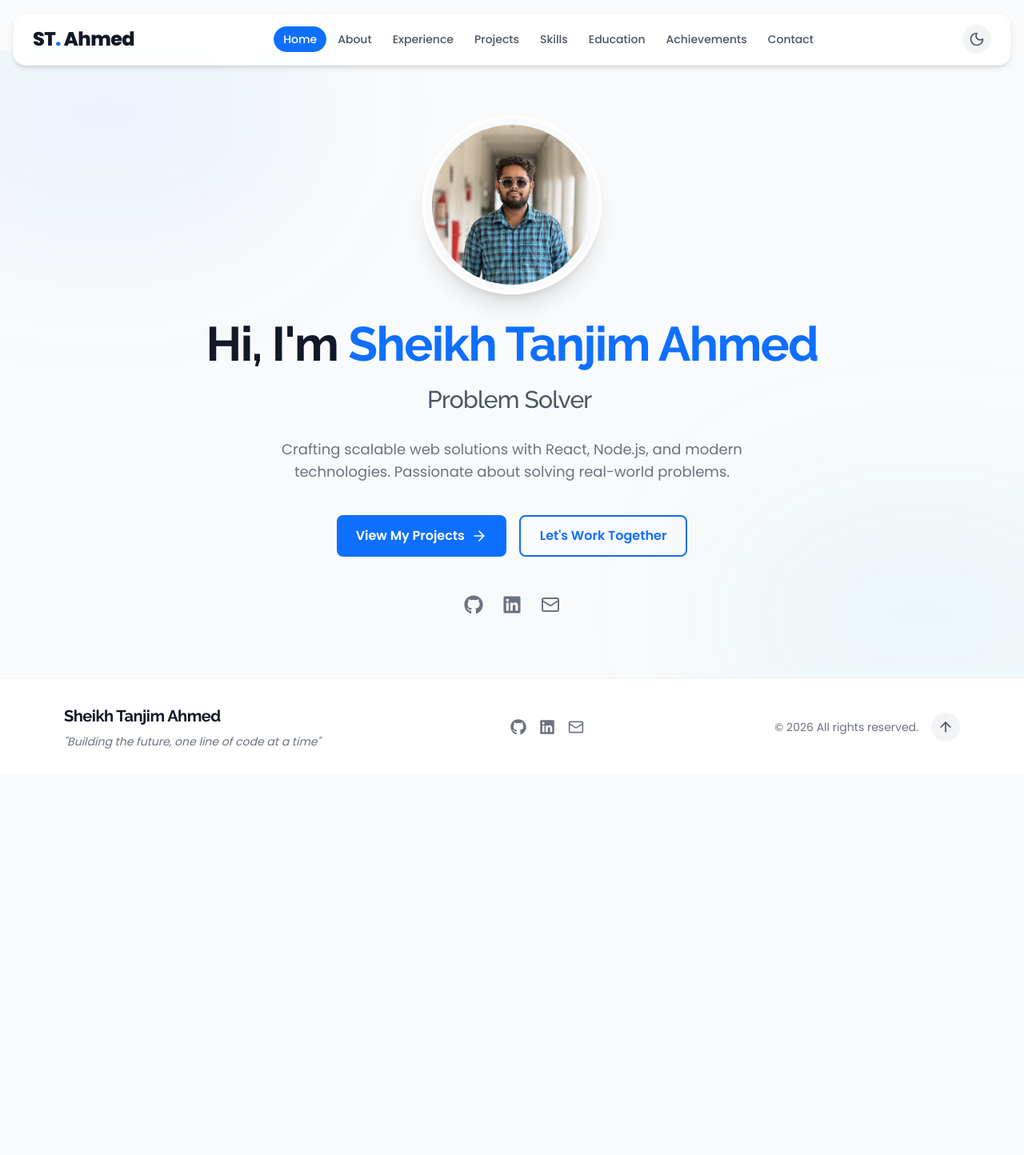
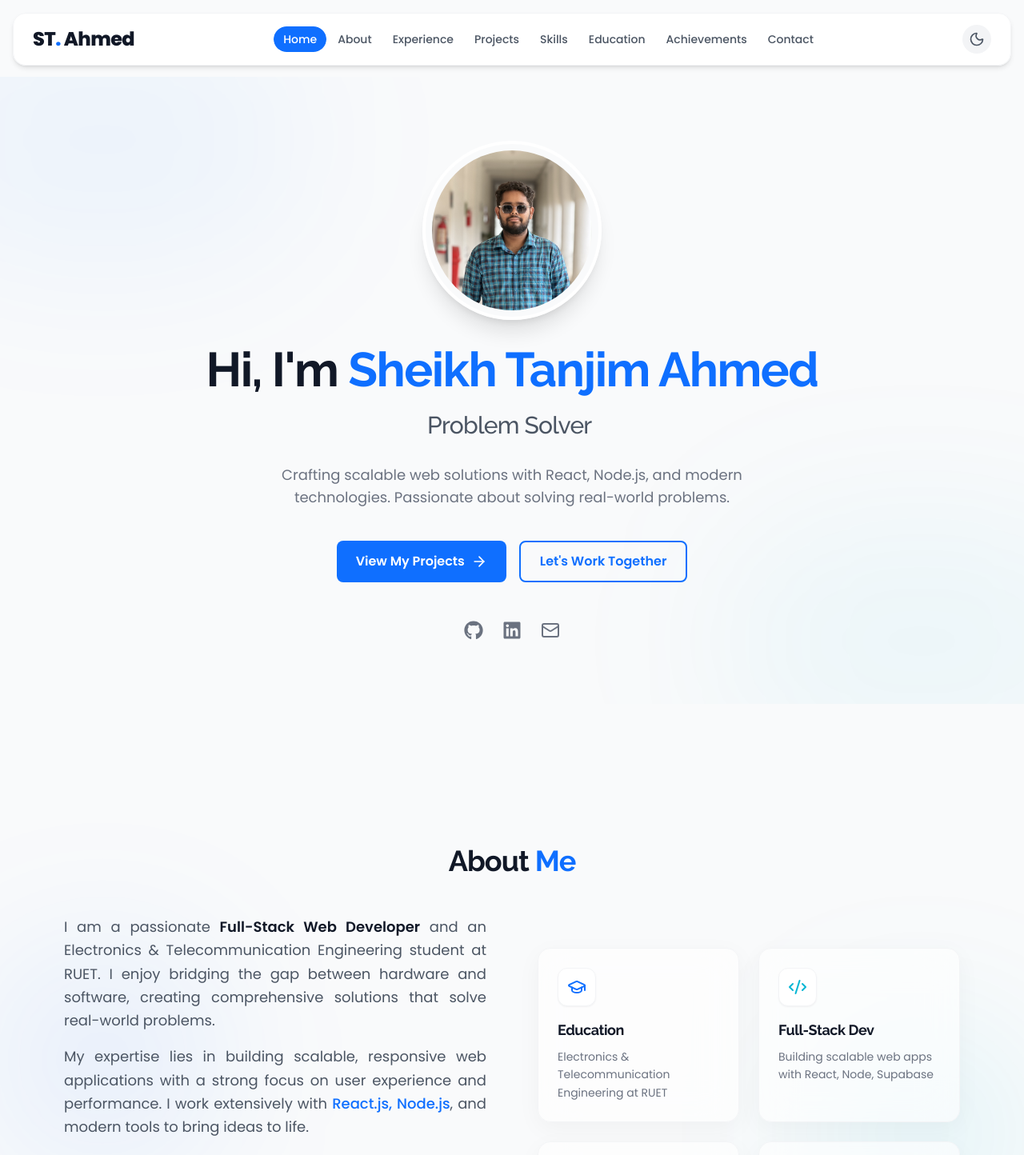
Before and after one commit to tanjim079/protfolio, a React app: page / in a window 1280 px wide. Shown: the top 1444 px of the page at 80% size. Before the commit the page ends 969 px from the top, so only its background shows below. Built offline with nearby package versions, Linux system fonts and the light colour scheme; the HTML template or start-up script is replaced by a standard one.

Commit message:
Convert portfolio to premium single-page application with smooth scrolling and animations

```diff
--- a/src/App.jsx
+++ b/src/App.jsx
@@ -1,9 +1,7 @@
-import { BrowserRouter as Router, Routes, Route, useLocation } from 'react-router-dom';
-import { AnimatePresence } from 'framer-motion';
 import Navbar from './components/Navbar';
 import Footer from './components/Footer';
 import ScrollToTop from './components/ScrollToTop';
-import PageTransition from './components/PageTransition';
+import SectionWrapper from './components/SectionWrapper';
 
 // Pages
 import Home from './pages/Home';
@@ -15,37 +13,46 @@ import Education from './pages/Education';
 import Achievements from './pages/Achievements';
 import Contact from './pages/Contact';
 
-function AnimatedRoutes() {
-  const location = useLocation();
-
-  return (
-    <AnimatePresence mode="wait">
-      <Routes location={location} key={location.pathname}>
-        <Route path="/" element={<PageTransition><Home /></PageTransition>} />
-        <Route path="/about" element={<PageTransition><About /></PageTransition>} />
-        <Route path="/projects" element={<PageTransition><Projects /></PageTransition>} />
-        <Route path="/skills" element={<PageTransition><Skills /></PageTransition>} />
-        <Route path="/experience" element={<PageTransition><Experience /></PageTransition>} />
-        <Route path="/education" element={<PageTransition><Education /></PageTransition>} />
-        <Route path="/achievements" element={<PageTransition><Achievements /></PageTransition>} />
-        <Route path="/contact" element={<PageTransition><Contact /></PageTransition>} />
-      </Routes>
-    </AnimatePresence>
-  );
-}
-
 function App() {
   return (
-    <Router>
+    <div className="flex flex-col min-h-screen overflow-x-hidden">
+      <Navbar />
+      <main className="flex-grow relative">
+        <SectionWrapper id="home" className="pt-24">
+          <Home />
+        </SectionWrapper>
+
+        <SectionWrapper id="about">
+          <About />
+        </SectionWrapper>
+
+        <SectionWrapper id="experience">
+          <Experience />
+        </SectionWrapper>
+
+        <SectionWrapper id="projects">
+          <Projects />
+        </SectionWrapper>
+
+        <SectionWrapper id="skills">
+          <Skills />
+        </SectionWrapper>
+
+        <SectionWrapper id="education">
+          <Education />
+        </SectionWrapper>
+
+        <SectionWrapper id="achievements">
+          <Achievements />
+        </SectionWrapper>
+
+        <SectionWrapper id="contact">
+          <Contact />
+        </SectionWrapper>
+      </main>
+      <Footer />
       <ScrollToTop />
-      <div className="flex flex-col min-h-screen overflow-x-hidden">
-        <Navbar />
-        <main className="flex-grow pt-16">
-          <AnimatedRoutes />
-        </main>
-        <Footer />
-      </div>
-    </Router>
+    </div>
   );
 }
 
--- a/src/components/Footer.jsx
+++ b/src/components/Footer.jsx
@@ -1,13 +1,8 @@
-import { ArrowUp, Mail } from 'lucide-react';
+import { Mail } from 'lucide-react';
 import { FaGithub, FaLinkedin } from 'react-icons/fa';
 
 export default function Footer() {
-  const scrollToTop = () => {
-    window.scrollTo({
-      top: 0,
-      behavior: 'smooth'
-    });
-  };
+
 
   const year = new Date().getFullYear();
 
@@ -44,13 +39,7 @@ export default function Footer() {
             <p className="text-sm text-gray-500 dark:text-gray-400">
               © {year} All rights reserved.
             </p>
-            <button
-              onClick={scrollToTop}
-              className="p-2 bg-gray-100 dark:bg-slate-800 text-gray-600 dark:text-gray-300 rounded-full hover:bg-primary hover:text-white dark:hover:bg-primary dark:hover:text-white transition-all focus:outline-none focus:ring-2 focus:ring-primary focus:ring-offset-2 dark:focus:ring-offset-dark-card"
-              aria-label="Back to Top"
-            >
-              <ArrowUp className="w-5 h-5" />
-            </button>
+
           </div>
 
         </div>
--- a/src/components/Navbar.jsx
+++ b/src/components/Navbar.jsx
@@ -1,24 +1,45 @@
 import { useState, useEffect } from 'react';
-import { NavLink } from 'react-router-dom';
 import { Menu, X, Moon, Sun } from 'lucide-react';
 
 export default function Navbar() {
   const [isOpen, setIsOpen] = useState(false);
   const [isScrolled, setIsScrolled] = useState(false);
+  const [activeSection, setActiveSection] = useState('home');
 
   const [darkMode, setDarkMode] = useState(() => {
     return localStorage.theme === 'dark' || (!('theme' in localStorage) && window.matchMedia('(prefers-color-scheme: dark)').matches);
   });
 
+  const navLinks = [
+    { name: 'Home', id: 'home' },
+    { name: 'About', id: 'about' },
+    { name: 'Experience', id: 'experience' },
+    { name: 'Projects', id: 'projects' },
+    { name: 'Skills', id: 'skills' },
+    { name: 'Education', id: 'education' },
+    { name: 'Achievements', id: 'achievements' },
+    { name: 'Contact', id: 'contact' },
+  ];
+
   useEffect(() => {
     const handleScroll = () => {
       setIsScrolled(window.scrollY > 10);
+
+      const scrollPosition = window.scrollY + 100;
+
+      // Scroll spy logic
+      let currentSection = 'home';
+      for (const link of navLinks) {
+        const section = document.getElementById(link.id);
+        if (section && section.offsetTop <= scrollPosition) {
+          currentSection = link.id;
+        }
+      }
+      setActiveSection(currentSection);
     };
     window.addEventListener('scroll', handleScroll);
     return () => window.removeEventListener('scroll', handleScroll);
   }, []);
-
-
 
   // Prevent body scroll when mobile menu is open
   useEffect(() => {
@@ -52,16 +73,15 @@ export default function Navbar() {
     }
   };
 
-  const navLinks = [
-    { name: 'Home', path: '/' },
-    { name: 'About', path: '/about' },
-    { name: 'Experience', path: '/experience' },
-    { name: 'Projects', path: '/projects' },
-    { name: 'Skills', path: '/skills' },
-    { name: 'Education', path: '/education' },
-    { name: 'Achievements', path: '/achievements' },
-    { name: 'Contact', path: '/contact' },
-  ];
+  const scrollToSection = (e, id) => {
+    e.preventDefault();
+    const element = document.getElementById(id);
+    if (element) {
+      const y = element.getBoundingClientRect().top + window.scrollY - 80;
+      window.scrollTo({ top: y, behavior: 'smooth' });
+    }
+    setIsOpen(false);
+  };
 
   return (
     <>
@@ -76,37 +96,32 @@ export default function Navbar() {
           <div className="flex justify-between items-center h-10">
             {/* Logo */}
             <div className="flex-shrink-0 flex items-center">
-              <NavLink to="/" className="text-xl md:text-2xl font-extrabold tracking-tight text-gray-900 dark:text-white group">
+              <a href="#home" onClick={(e) => scrollToSection(e, 'home')} className="text-xl md:text-2xl font-extrabold tracking-tight text-gray-900 dark:text-white group">
                 ST<span className="text-primary group-hover:text-accent transition-colors duration-300">.</span> Ahmed
-              </NavLink>
+              </a>
             </div>
 
             {/* Desktop Navigation */}
             <nav className="hidden lg:flex items-center gap-0.5">
               {navLinks.map((link) => (
-                <NavLink
+                <a
                   key={link.name}
-                  to={link.path}
-                  className={({ isActive }) =>
-                    `relative px-2.5 xl:px-3 py-1.5 rounded-full text-xs xl:text-sm font-medium transition-all duration-300 overflow-hidden group whitespace-nowrap ${
-                      isActive
+                  href={`#${link.id}`}
+                  onClick={(e) => scrollToSection(e, link.id)}
+                  className={`relative px-2.5 xl:px-3 py-1.5 rounded-full text-xs xl:text-sm font-medium transition-all duration-300 overflow-hidden group whitespace-nowrap ${
+                    activeSection === link.id
                       ? 'text-white'
                       : 'text-gray-600 dark:text-gray-300 hover:text-primary dark:hover:text-white'
-                    }`
-                  }
+                  }`}
                 >
-                  {({ isActive }) => (
-                    <>
                   <span className="relative z-10">{link.name}</span>
-                      {isActive && (
+                  {activeSection === link.id && (
                     <span className="absolute inset-0 bg-primary z-0 rounded-full shadow-[0_0_10px_rgba(15,111,255,0.4)]"></span>
                   )}
-                      {!isActive && (
+                  {activeSection !== link.id && (
                     <span className="absolute inset-0 bg-primary/10 dark:bg-primary/20 z-0 rounded-full translate-y-[100%] opacity-0 group-hover:translate-y-0 group-hover:opacity-100 transition-all duration-300 ease-out"></span>
                   )}
-                    </>
-                  )}
-                </NavLink>
+                </a>
               ))}
             </nav>
 
@@ -177,20 +192,18 @@ export default function Navbar() {
             <nav className="flex-1 px-4 py-6 overflow-y-auto">
               <div className="flex flex-col gap-1">
                 {navLinks.map((link) => (
-                  <NavLink
+                  <a
                     key={link.name}
-                    to={link.path}
-                    onClick={() => setIsOpen(false)}
-                    className={({ isActive }) =>
-                      `px-4 py-3 rounded-xl text-sm font-semibold transition-all duration-200 ${
-                        isActive
+                    href={`#${link.id}`}
+                    onClick={(e) => scrollToSection(e, link.id)}
+                    className={`px-4 py-3 rounded-xl text-sm font-semibold transition-all duration-200 ${
+                      activeSection === link.id
                         ? 'bg-primary text-white shadow-md shadow-primary/20'
                         : 'text-gray-700 dark:text-gray-300 hover:bg-gray-100 dark:hover:bg-slate-800 hover:text-primary'
-                      }`
-                    }
+                    }`}
                   >
                     {link.name}
-                  </NavLink>
+                  </a>
                 ))}
               </div>
             </nav>
--- a/src/components/PageTransition.jsx
+++ /dev/null
@@ -1,37 +0,0 @@
-import { motion } from 'framer-motion';
-
-const pageVariants = {
-  initial: {
-    opacity: 0,
-    y: 20,
-  },
-  in: {
-    opacity: 1,
-    y: 0,
-  },
-  out: {
-    opacity: 0,
-    y: -20,
-  },
-};
-
-const pageTransition = {
-  type: 'tween',
-  ease: 'anticipate',
-  duration: 0.4,
-};
-
-export default function PageTransition({ children }) {
-  return (
-    <motion.div
-      initial="initial"
-      animate="in"
-      exit="out"
-      variants={pageVariants}
-      transition={pageTransition}
-      className="w-full h-full"
-    >
-      {children}
-    </motion.div>
-  );
-}
--- /dev/null
+++ b/src/components/SectionWrapper.jsx
@@ -0,0 +1,16 @@
+import { motion } from 'framer-motion';
+
+export default function SectionWrapper({ children, id, className = "" }) {
+  return (
+    <motion.section
+      id={id}
+      initial={{ opacity: 0, y: 50 }}
+      whileInView={{ opacity: 1, y: 0 }}
+      viewport={{ once: true, margin: "-100px" }}
+      transition={{ duration: 0.6, type: 'spring', stiffness: 100, damping: 20 }}
+      className={`w-full min-h-screen pt-24 pb-12 ${className}`}
+    >
+      {children}
+    </motion.section>
+  );
+}
--- a/src/pages/About.jsx
+++ b/src/pages/About.jsx
@@ -1,58 +1,122 @@
-import { Download, ExternalLink } from 'lucide-react';
+import { Download, ExternalLink, Code2, Database, GraduationCap, Users } from 'lucide-react';
+import { motion } from 'framer-motion';
 
 export default function About() {
+  const highlights = [
+    {
+      icon: <GraduationCap className="w-6 h-6 text-primary" />,
+      title: "Education",
+      desc: "Electronics & Telecommunication Engineering at RUET"
+    },
+    {
+      icon: <Code2 className="w-6 h-6 text-accent" />,
+      title: "Full-Stack Dev",
+      desc: "Building scalable web apps with React, Node, Supabase"
+    },
+    {
+      icon: <Database className="w-6 h-6 text-green-500" />,
+      title: "Backend & APIs",
+      desc: "Developing robust server-side logic and seamless database integrations"
+    },
+    {
+      icon: <Users className="w-6 h-6 text-purple-500" />,
+      title: "Leadership",
+      desc: "Active roles in extracurricular tech organizations"
+    }
+  ];
+
+  const containerVariants = {
+    hidden: { opacity: 0 },
+    visible: {
+      opacity: 1,
+      transition: { staggerChildren: 0.15 }
+    }
+  };
+
+  const itemVariants = {
+    hidden: { opacity: 0, y: 20 },
+    visible: {
+      opacity: 1,
+      y: 0,
+      transition: { duration: 0.5, ease: "easeOut" }
+    }
+  };
+
   return (
-    <div className="py-16">
-      <div className="container mx-auto px-4 max-w-4xl">
-        <h1 className="text-3xl md:text-4xl font-bold mb-8 text-center text-gray-900 dark:text-white">
+    <div className="py-8 relative overflow-hidden">
+      {/* Premium Background Glows */}
+      <div className="absolute top-1/4 left-0 w-64 h-64 bg-primary/10 rounded-full blur-[100px] -z-10 pointer-events-none"></div>
+      <div className="absolute bottom-1/4 right-0 w-64 h-64 bg-accent/10 rounded-full blur-[100px] -z-10 pointer-events-none"></div>
+
+      <div className="container mx-auto px-4 max-w-6xl">
+        <h1 className="text-3xl md:text-4xl font-bold mb-12 text-center text-gray-900 dark:text-white">
           About <span className="text-primary">Me</span>
         </h1>
 
-        <div className="card">
-          <div className="prose dark:prose-invert max-w-none text-lg text-gray-600 dark:text-gray-300 leading-relaxed mb-8 text-justify">
+        <div className="grid lg:grid-cols-2 gap-12 xl:gap-16 items-center">
+          {/* Left Column: Text */}
+          <motion.div
+            initial={{ opacity: 0, x: -30 }}
+            whileInView={{ opacity: 1, x: 0 }}
+            viewport={{ once: true, margin: "-100px" }}
+            transition={{ duration: 0.6 }}
+            className="space-y-6"
+          >
+            <div className="prose dark:prose-invert max-w-none text-lg text-gray-600 dark:text-gray-300 leading-relaxed text-justify">
               <p className="mb-4">
-              I am a passionate Full-Stack Web Developer and an Electronics & Telecommunication Engineering student at RUET. I enjoy bridging the gap between hardware and software, creating comprehensive solutions that solve real-world problems.
+                I am a passionate <strong className="text-gray-900 dark:text-white font-semibold">Full-Stack Web Developer</strong> and an Electronics & Telecommunication Engineering student at RUET. I enjoy bridging the gap between hardware and software, creating comprehensive solutions that solve real-world problems.
               </p>
               <p className="mb-4">
-              My expertise lies in building scalable, responsive web applications with a strong focus on user experience and performance. I work extensively with React.js, Node.js, and modern tools to bring ideas to life.
+                My expertise lies in building scalable, responsive web applications with a strong focus on user experience and performance. I work extensively with <span className="text-primary font-medium">React.js, Node.js</span>, and modern tools to bring ideas to life.
               </p>
               <p>
                 In addition to web development, I am deeply interested in IoT systems and embedded development, constantly exploring how the digital and physical worlds interact. I thrive in collaborative environments and am always eager to learn and adopt new technologies.
               </p>
             </div>
 
-          <div className="bg-gray-50 dark:bg-slate-800/50 rounded-xl p-6 mb-8 border border-gray-100 dark:border-slate-700">
-            <h3 className="text-xl font-semibold mb-4 text-gray-900 dark:text-white">Key Highlights</h3>
-            <ul className="space-y-3">
-              <li className="flex items-start">
-                <span className="text-primary mr-2">•</span>
-                <span>Electronics & Telecommunication Engineering student at RUET</span>
-              </li>
-              <li className="flex items-start">
-                <span className="text-primary mr-2">•</span>
-                <span>Full-stack web development experience (React, Node, Supabase)</span>
-              </li>
-              <li className="flex items-start">
-                <span className="text-primary mr-2">•</span>
-                <span>Experience with IoT systems and embedded development</span>
-              </li>
-              <li className="flex items-start">
-                <span className="text-primary mr-2">•</span>
-                <span>Leadership roles in extracurricular tech organizations</span>
-              </li>
-            </ul>
-          </div>
-
-          <div className="flex flex-wrap gap-4 justify-center md:justify-start">
-            <a href="/Resume_Tanjim.pdf" download className="btn-primary">
-              <Download className="w-5 h-5 mr-2" />
+            <div className="flex flex-wrap gap-4 pt-6 justify-center lg:justify-start">
+              <a href="/Resume_Tanjim.pdf" download className="btn-primary group relative overflow-hidden">
+                <span className="relative z-10 flex items-center">
+                  <Download className="w-5 h-5 mr-2 group-hover:-translate-y-1 transition-transform" />
                   Download Resume
+                </span>
+                <div className="absolute inset-0 h-full w-0 bg-white/20 group-hover:w-full transition-all duration-300 ease-out z-0"></div>
               </a>
-            <a href="https://github.com/tanjim079" target="_blank" rel="noreferrer" className="btn-secondary">
-              <ExternalLink className="w-5 h-5 mr-2" />
+              <a href="https://github.com/tanjim079" target="_blank" rel="noreferrer" className="btn-secondary group">
+                <ExternalLink className="w-5 h-5 mr-2 group-hover:rotate-12 transition-transform" />
                 GitHub Profile
               </a>
             </div>
+          </motion.div>
+
+          {/* Right Column: Highlights Grid */}
+          <motion.div
+            variants={containerVariants}
+            initial="hidden"
+            whileInView="visible"
+            viewport={{ once: true, margin: "-100px" }}
+            className="grid sm:grid-cols-2 gap-4 md:gap-6"
+          >
+            {highlights.map((item, index) => (
+              <motion.div
+                key={index}
+                variants={itemVariants}
+                whileHover={{ y: -5, scale: 1.02 }}
+                className="bg-white/60 dark:bg-slate-800/60 backdrop-blur-xl border border-gray-100 dark:border-slate-700 p-6 rounded-2xl shadow-[0_8px_30px_rgb(0,0,0,0.04)] dark:shadow-none hover:shadow-xl transition-all duration-300 relative group overflow-hidden"
+              >
+                {/* Decorative glow on hover */}
+                <div className="absolute -inset-2 bg-gradient-to-r from-primary/10 to-accent/10 opacity-0 group-hover:opacity-100 blur-xl transition-opacity duration-500 rounded-2xl z-0 pointer-events-none"></div>
+
+                <div className="relative z-10 flex flex-col h-full">
+                  <div className="w-12 h-12 bg-white dark:bg-slate-900 rounded-xl flex items-center justify-center mb-4 shadow-sm border border-gray-100 dark:border-slate-800 group-hover:scale-110 group-hover:rotate-3 transition-transform duration-300">
+                    {item.icon}
+                  </div>
+                  <h3 className="text-lg font-bold text-gray-900 dark:text-white mb-2">{item.title}</h3>
+                  <p className="text-sm text-gray-500 dark:text-gray-400 leading-relaxed flex-grow">{item.desc}</p>
+                </div>
+              </motion.div>
+            ))}
+          </motion.div>
         </div>
       </div>
     </div>
--- a/src/pages/Contact.jsx
+++ b/src/pages/Contact.jsx
@@ -27,7 +27,7 @@ const contactInfo = [
     icon: MapPin,
     label: 'Location',
     value: 'Rajshahi, Bangladesh',
-    href: 'https://maps.google.com/?q=Rajshahi,Bangladesh',
+    href: 'https://www.google.com/maps/@24.3701003,88.6228339,1511m/data=!3m1!1e3?entry=ttu&g_ep=EgoyMDI2MDcyMS4wIKXMDSoASAFQAw%3D%3D',
     color: 'bg-blue-500/10 text-blue-500',
   },
 ];
@@ -72,7 +72,7 @@ export default function Contact() {
         </p>
 
         {/* Contact Info Cards */}
-        <div className="grid grid-cols-1 sm:grid-cols-2 gap-5 mb-12">
+        <div className="flex flex-col gap-5 mb-12 max-w-2xl mx-auto">
           {contactInfo.map((item) => (
             <a
               key={item.label}
@@ -86,7 +86,7 @@ export default function Contact() {
               </div>
               <div className="min-w-0">
                 <p className="text-sm font-medium text-gray-500 dark:text-gray-400 mb-0.5">{item.label}</p>
-                <p className="text-gray-900 dark:text-white font-semibold truncate">{item.value}</p>
+                <p className="text-gray-900 dark:text-white font-semibold break-all">{item.value}</p>
               </div>
               <ExternalLink className="w-4 h-4 text-gray-400 ml-auto shrink-0 opacity-0 group-hover:opacity-100 transition-opacity" />
             </a>
```
Also changed, not shown: src/components/ScrollToTop.jsx (+38 -6 lines), src/pages/Home.jsx (+5 -5 lines). Lines whose indentation alone changed are shown as unchanged.
